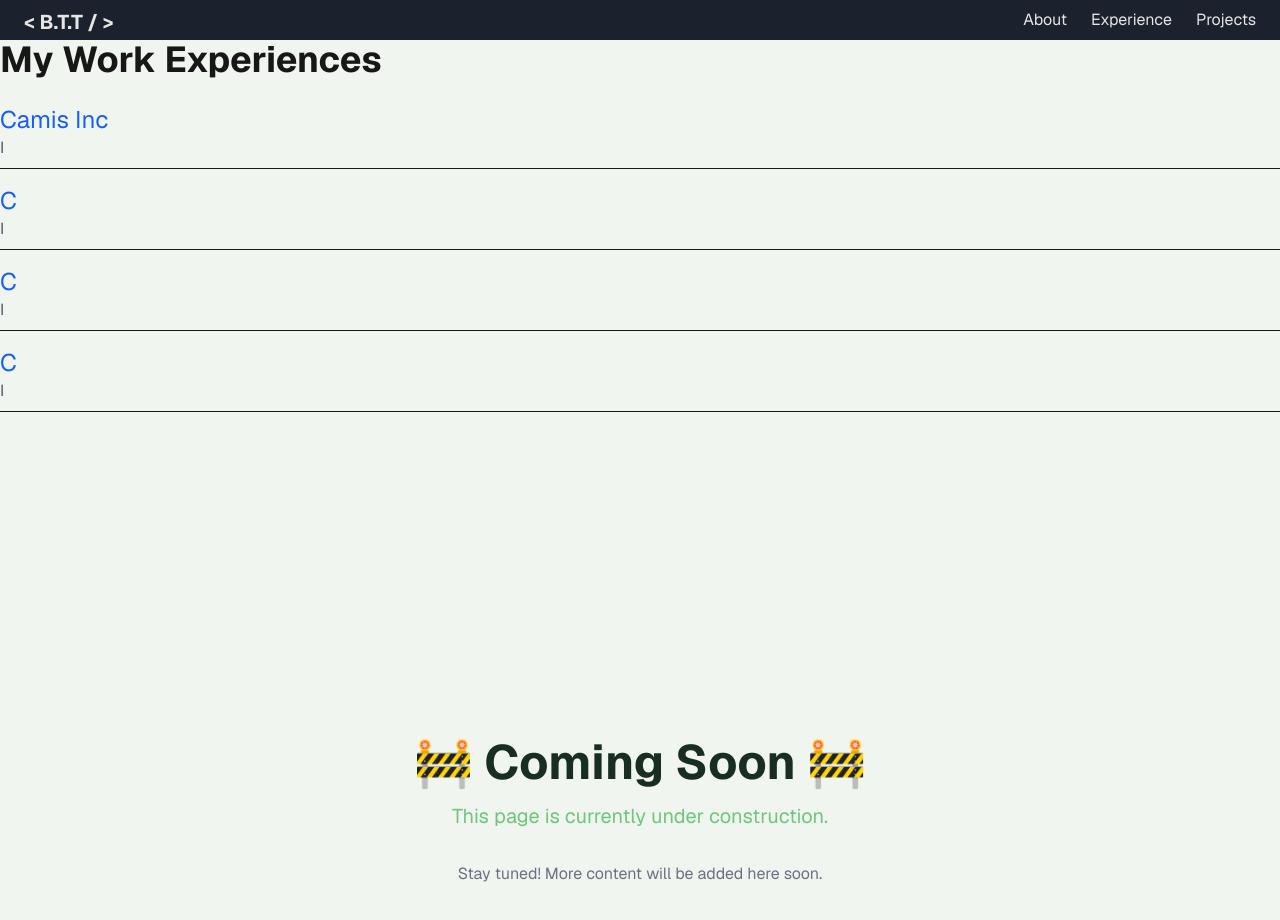
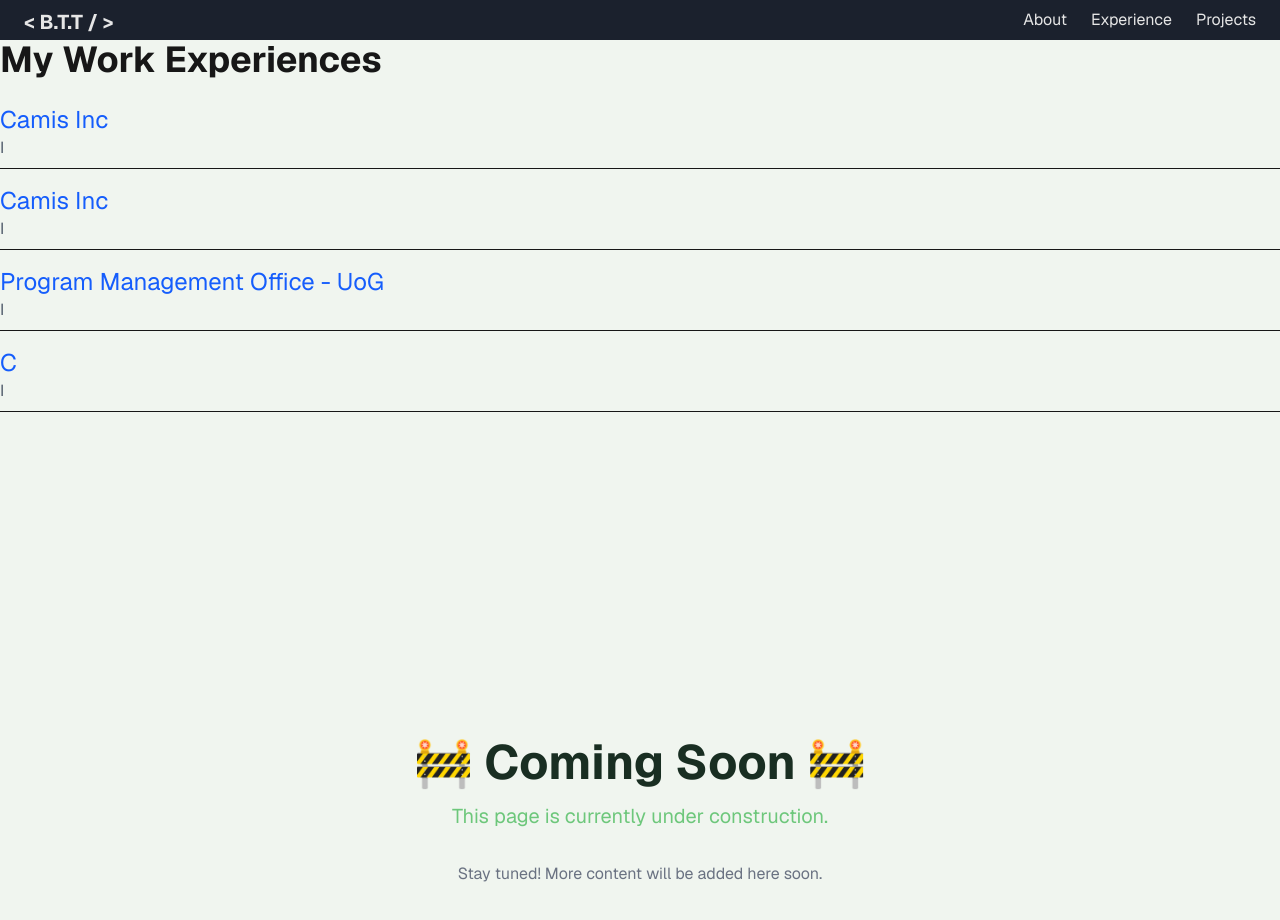
Before and after one commit to Ben-Turner-Theijsmeijer/Portfolio, a Next.js app: page /Ben-Turner/experience in a window 1280 px wide. Shown: the top 920 px of the page. Built offline with nearby package versions, Linux system fonts and the light colour scheme.

Commit message:
Added more work experience stuff

```diff
--- a/app/about/page.tsx
+++ b/app/about/page.tsx
@@ -1,6 +1,7 @@
 import { MapPin } from "lucide-react";
 import * as motion from "motion/react-client"
 import { JobCards } from "../components/jobCards";
+import Link from "next/link";
 
 export default function AboutMe() {
 
@@ -141,11 +142,14 @@
                         <h1 className="text-4xl sm:text-5xl font-bold duration-700">Experience</h1>
                         <p className="text-base sm:text-lg font-extralight mb-2 duration-700">Software Development & IT</p>
                     </div>
-                    {/* Jobs */}
+
+                    {/* Display for three most recent Jobs from the experience JSON */}
                     <JobCards />
 
                     <div className="text-center mt-5">
-                            <h2 className="text-2xl sm:text-3xl font-light duration-700">Go &gt;</h2>
+                        <Link href="/experience" className="duration-200 text-[var(--foreground)] hover:text-[var(--accent2)]">
+                            <h2 className="text-2xl sm:text-3xl font-light">See More 🢂</h2>
+                        </Link>
                     </div>
                 </div>
 
--- a/data/workExperience.json
+++ b/data/workExperience.json
@@ -3,10 +3,31 @@
         "articleTitle": "Work Term Report Summer 2024",
         "slug": "Camis-term-2",
         "company": "Camis Inc",
-        "jobTitle": "Data Developer - Co-Op",
-        "cardSummary": "I worked as a Data Developer",
+        "jobTitle": "Data Developer - Co-Op - Term 2",
+        "cardSummary": "Continuing my work from the first term I also worked to maintain & development our ELT pipeline, overhauling our SQL resiliency pipeline, creating tests and writing C# code for the Camis 5 application",
         "introduction": "For my final two work terms as an undergraduate student here at the University of Guelph I have been working for a software development company called Camis. I have now completed two work terms at Camis and am now returning to my academic studies with the aim to complete my final year as an undergraduate student. My position at Camis was as a Data Developer Co-op, I work closely with my supervisor Josh Janicas to oversee most of our data warehousing and ELT needs, along with some software maintenance and feature development on the side. \n\n In light of the completion of my Summer 2024 work term I am writing this report to make note of my continued activities at Camis and the initiatives I participated in over the past few months.",
         "aboutTheEmployer": "Camis is a software company located in Guelph at 130 Research Ln, not too far from the university of Guelph conveniently enough, with a few other facilities scattered about Canada and the USA. Camis is a software development company that specializes in reservation and park management solutions. Camis works in partnership with over 500 national, state, provincial, county, regional parks, conservation authorities, harbors and marinas across Canada and the United States to deliver a centralized park reservation, booking, sales, and management system. \n\n Along with the development and management of their software, the current version being called Camis 5, they also operate an in house call centre that runs concurrently with and compliments the solutions they create where highly trained staff are ready and waiting to help the customers of the various parks they are in partnership with create bookings and answer questions over the phone or on a live web chat. \n\n During the summer 2024 work term we said goodbye to two of our co-op colleagues, Adina and Amro, who were only on co-op for one term. We also welcomed a new co-op student named Zoe who would be taking over in the QA role Amro previously occupied. Camis is eager to nurture the next generation of developers. Each of us worked with a different squad within the company so we never got the chance to collaborate together on any initiatives but we all still found time to talk and have some fun.",
+        "goals": "H",
+        "jobDesctiption": "I",
+        "conclusion": "J",
+        "acknowledgements": "K",
+        "cardImg": "images/Camis_Logo.png",
+        "cardImgAlt": "Camis Inc Logo",
+        "articleImg1": "M",
+        "articleImg1Alt": "Failed to Load Img 1",
+        "articleImg1Desc": "P",
+        "articleImg2": "Q",
+        "articleImg2Alt": "Failed to Load Img 2",
+        "articleImg2Desc": "S"
+    },
+    {
+        "articleTitle": "Work Term Report Winter 2024",
+        "slug": "Camis-term-1",
+        "company": "Camis Inc",
+        "jobTitle": "Data Developer - Co-Op - Term 1",
+        "cardSummary": "I worked to, among other things, migrate and restructure Camis's data warehouse to a new cloud based architecture improving speed and scalability.",
+        "introduction": "F",
+        "aboutTheEmployer": "G",
         "goals": "H",
         "jobDesctiption": "I",
         "conclusion": "J",
@@ -21,39 +42,18 @@
         "articleImg2Desc": "S"
     },
     {
-        "articleTitle": "A",
-        "slug": "B",
-        "company": "C",
-        "jobTitle": "D",
-        "cardSummary": "E",
+        "articleTitle": "Work Term Report Summer 2023",
+        "slug": "Program-Management-Office-UOG",
+        "company": "Program Management Office - UoG",
+        "jobTitle": "PMO Coordinator & Website Developer",
+        "cardSummary": "I was tasked with revamping the PM Office's online presence, overhauling their websites and creating new ones.",
         "introduction": "F",
         "aboutTheEmployer": "G",
         "goals": "H",
         "jobDesctiption": "I",
         "conclusion": "J",
         "acknowledgements": "K",
-        "cardImg": "L",
-        "cardImgAlt": "Failed to Load Img",
-        "articleImg1": "N",
-        "articleImg1Alt": "Failed to Load Img 1",
-        "articleImg1Desc": "P",
-        "articleImg2": "Q",
-        "articleImg2Alt": "Failed to Load Img 2",
-        "articleImg2Desc": "S"
-    },
-    {
-        "articleTitle": "A",
-        "slug": "B2",
-        "company": "C",
-        "jobTitle": "D",
-        "cardSummary": "E",
-        "introduction": "F",
-        "aboutTheEmployer": "G",
-        "goals": "H",
-        "jobDesctiption": "I",
-        "conclusion": "J",
-        "acknowledgements": "K",
-        "cardImg": "L",
+        "cardImg": "images/Guelph_Logo_Stacked.png",
         "cardImgAlt": "Failed to Load Img",
         "articleImg1": "N",
         "articleImg1Alt": "Failed to Load Img 1",
```
Also changed, not shown: public/images/Guelph_Logo_Stacked.png (added).
